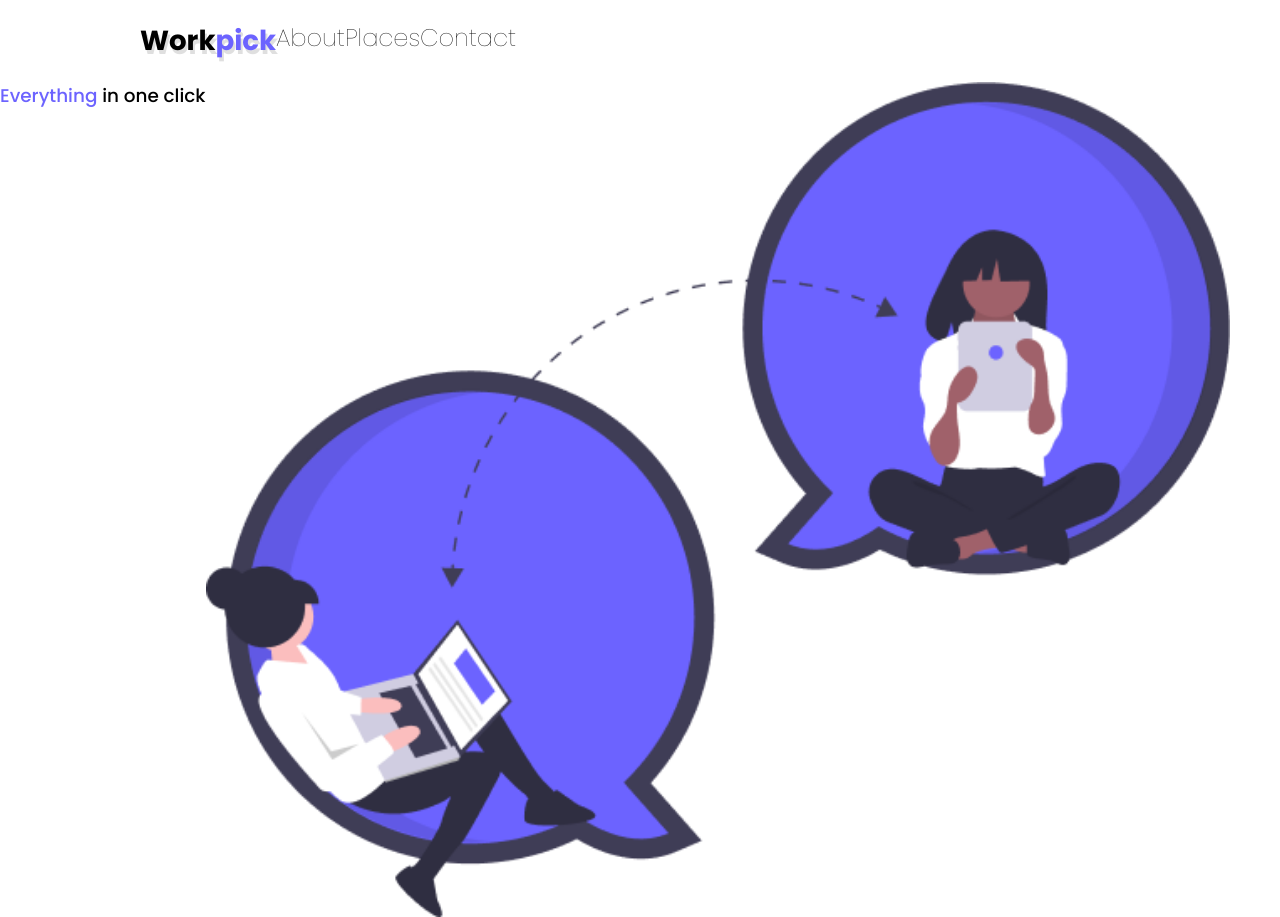
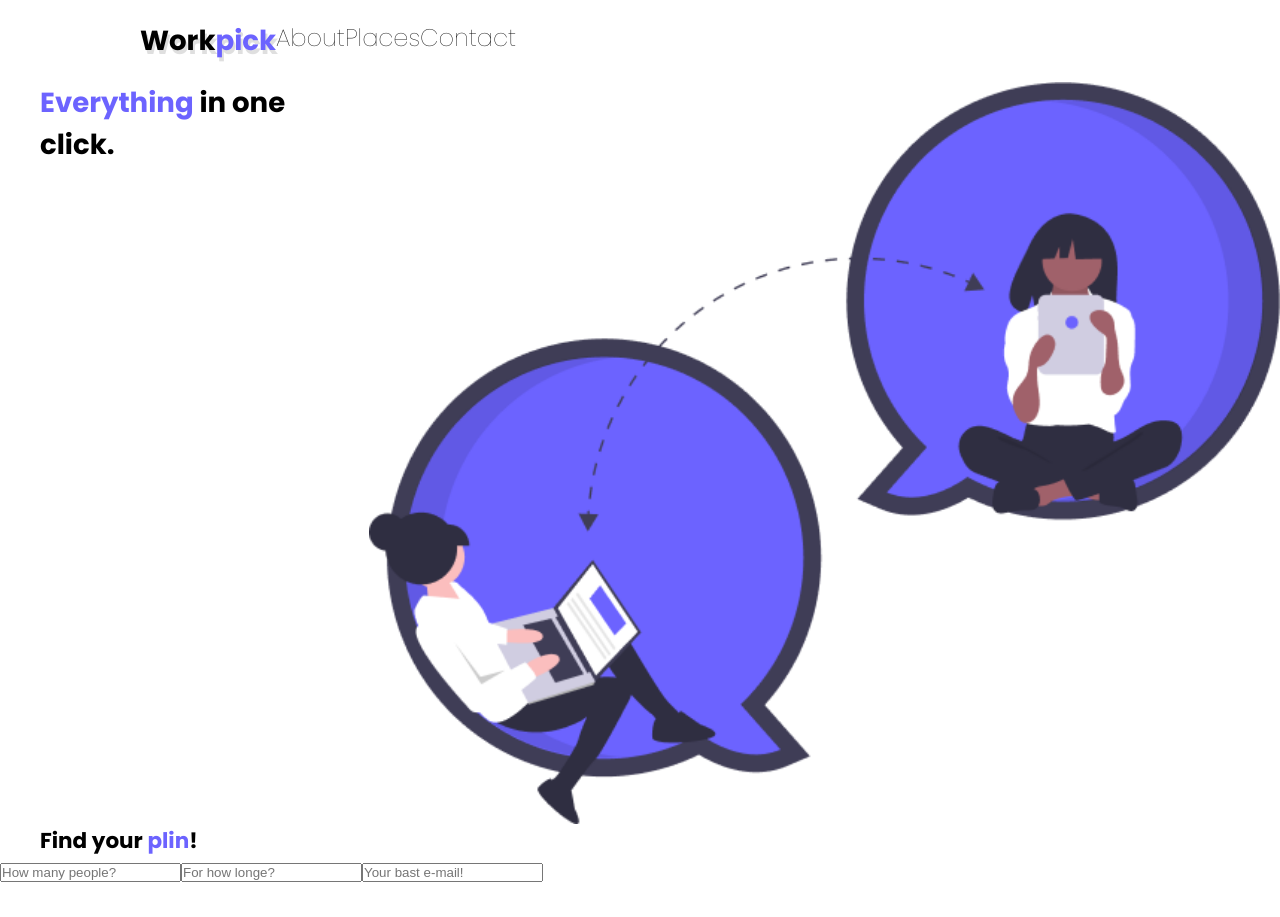
Before and after one commit to aldairandre/workpick, a React (Vite) app: page / in a window 1280 px wide. After the commit the page ends 884 px from the top, so only its background shows below. Built offline with nearby package versions, Linux system fonts and the light colour scheme.

Commit message:
Add formulario

```diff
--- /dev/null
+++ b/src/components/body/Form.jsx
@@ -0,0 +1,33 @@
+import { useState } from 'react';
+
+
+export default function MyForm() {
+  const [name, setName] = useState("");
+  const [peopleNum, setPeopleNum] = useState("");
+  const [time, setTime] = useState("");
+
+  return (
+    <form>
+        <input
+          type="text"
+          value={peopleNum}
+          onChange={(e) => setPeopleNum(e.target.value)}
+          placeholder='How many people?'
+        />
+        <input
+          type="text"
+          value={name}
+          onChange={(e) => setName(e.target.value)}
+          placeholder='For how longe?'
+        />
+        <input type="text" value={time}
+          onChange={
+              (e) => {
+                setTime(e.target.value)
+                console.log({time})
+          }}
+          placeholder='Your bast e-mail!'
+        />
+    </form>
+  )
+}
--- a/src/components/body/index.jsx
+++ b/src/components/body/index.jsx
@@ -1,4 +1,23 @@
 import styled from 'styled-components'
+import MyForm from './Form'
+
+const StyleSubTitle = styled.h2`
+    @media (max-width:768px){
+        font:normal normal 800 2.3rem/normal 'Poppins', sans-serif;
+        text-align: center;
+        margin: 60px 0;
+    }
+    @media(min-width:375px){
+        padding: 0 40px;
+    }
+`
+
+const StyleSubTitle2 = styled(StyleSubTitle)`
+    @media (max-width:768px){
+        font:normal normal 800 2.3rem/normal 'Poppins', sans-serif;
+        margin: 46px 0px 0px 0px;
+    }
+`
 
 const StyleSpan = styled.span`
     color: #6C63FF;
@@ -19,9 +38,13 @@ const Img = styled.img`
 
 export default function Body() {
   return (
-    <Banner>
-        <p><StyleSpan>Everything</StyleSpan> in one click</p>
-        <Img src='/img/illustration.png' alt=''/>
-    </Banner>
+    <>
+        <Banner>
+            <StyleSubTitle><StyleSpan>Everything</StyleSpan> in one click.</StyleSubTitle>
+            <Img src='/img/illustration.png' alt=''/>
+        </Banner>
+        <StyleSubTitle2 as='h3'>Find your <StyleSpan>plin</StyleSpan>!</StyleSubTitle2>
+        <MyForm></MyForm>
+    </>
   )
 }
```
